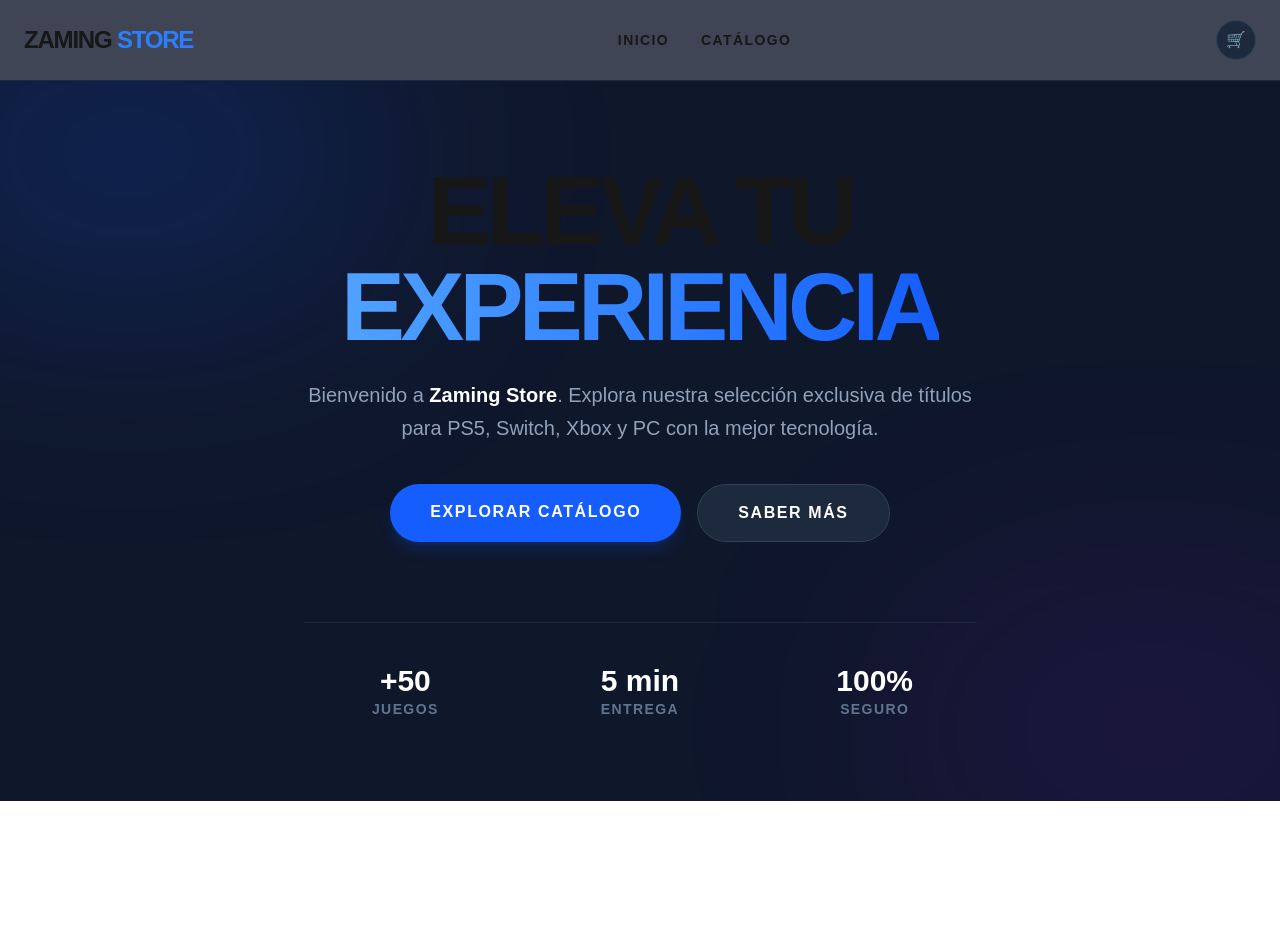
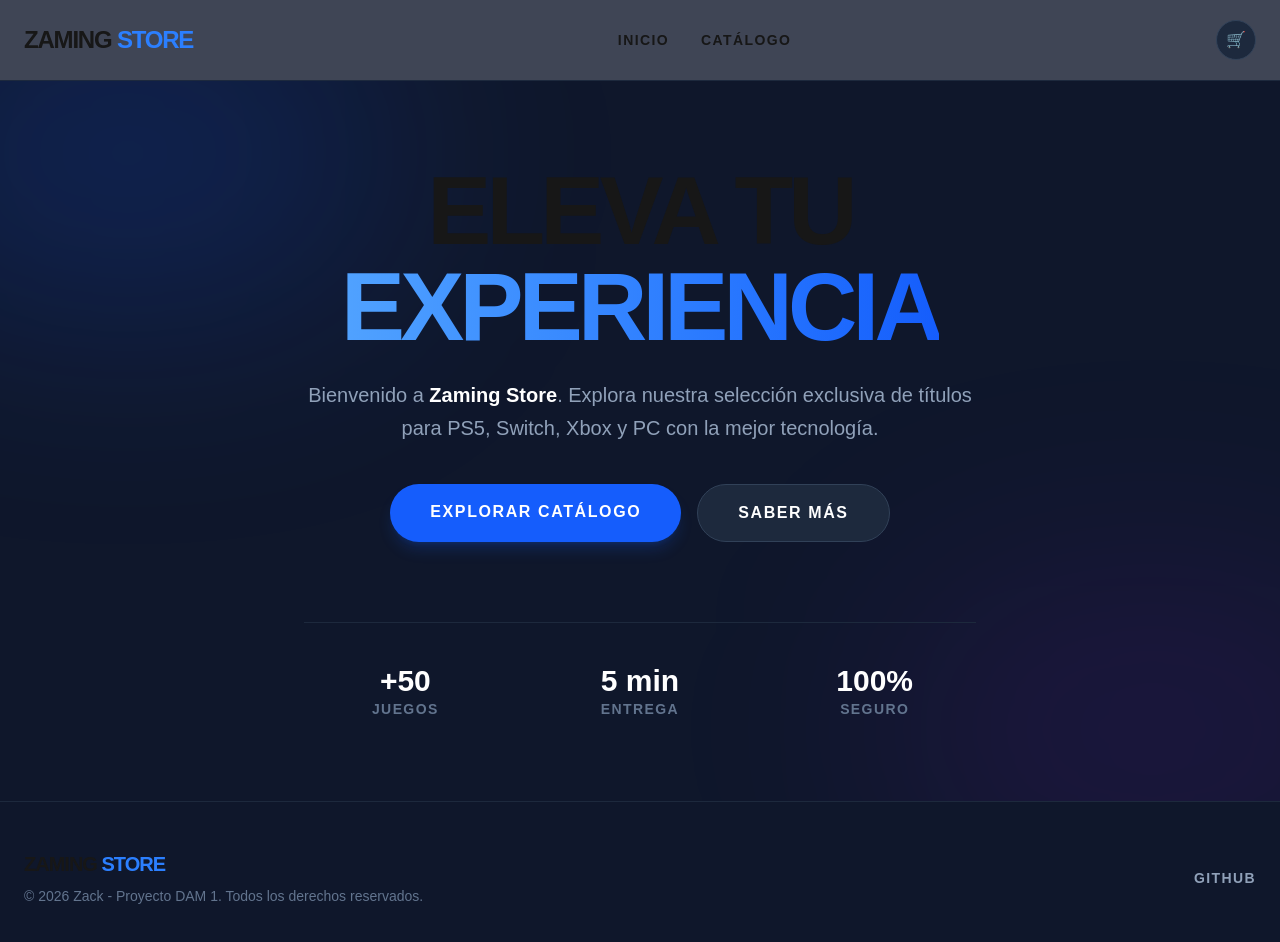
Before and after one commit to Zack1610/gaming-store-nextjs, a Next.js app: page / in a window 1280 px wide. Shown: the top 942 px of the page. Before the commit the page ends 801 px from the top, so only its background shows below. Built offline with nearby package versions, Linux system fonts and the light colour scheme.

Commit message:
mejora de diseño de la pagina de catalogo con el esqueleto de loading

```diff
--- /dev/null
+++ b/app/catalog/loading.tsx
@@ -0,0 +1,29 @@
+export default function LoadingCatalog() {
+  // Creamos un array de 6 elementos para mostrar 6 tarjetas de carga
+  const skeletons = Array.from({ length: 6 });
+
+  return (
+    <main className="p-8 bg-slate-900 min-h-screen">
+      {/* Título animado */}
+      <div className="h-12 w-64 bg-slate-800 rounded-full mx-auto mb-10 animate-pulse" />
+
+      <div className="grid grid-cols-1 sm:grid-cols-2 lg:grid-cols-3 gap-10">
+        {skeletons.map((_, i) => (
+          <div key={i} className="bg-slate-800 rounded-3xl overflow-hidden border border-slate-700 h-[450px] animate-pulse">
+            {/* Espacio de la imagen */}
+            <div className="w-full h-80 bg-slate-700" />
+            {/* Espacio del texto */}
+            <div className="p-6 space-y-4">
+              <div className="h-4 w-20 bg-slate-700 rounded-full" />
+              <div className="h-8 w-full bg-slate-700 rounded-lg" />
+              <div className="flex justify-between items-center mt-4">
+                <div className="h-10 w-24 bg-slate-700 rounded-full" />
+                <div className="h-10 w-24 bg-slate-700 rounded-full" />
+              </div>
+            </div>
+          </div>
+        ))}
+      </div>
+    </main>
+  );
+}
--- a/app/catalog/page.tsx
+++ b/app/catalog/page.tsx
@@ -3,6 +3,7 @@ import { db } from '@/lib/db';
 import Link from 'next/link';
 
 export default async function CatalogPage() {
+    await new Promise(resolve => setTimeout(resolve, 3000));
   // 1. Consulta a la base de datos zaming-store
   const [rows] = await db.query('SELECT * FROM juegos');
   const juegos = rows as any[];
--- a/app/layout.tsx
+++ b/app/layout.tsx
@@ -1,7 +1,7 @@
 import type { Metadata } from "next";
-import { Geist, Geist_Mono } from "next/font/google";
+import { Geist } from "next/font/google";
 import "./globals.css";
-import Link from "next/link"; // Importante para la navegación rápida
+import Link from "next/link";
 
 const geistSans = Geist({
   variable: "--font-geist-sans",
@@ -20,7 +20,9 @@ export default function RootLayout({
 }>) {
   return (
     <html lang="es">
-      <body className={`${geistSans.variable} antialiased bg-slate-900 text-white`}>
+      {/* Añadimos flex y min-h-screen para que el footer no "flote" a mitad de pantalla */}
+      <body className={`${geistSans.variable} antialiased bg-slate-900 text-white flex flex-col min-h-screen`}>
+
         {/* --- NAVBAR GLOBAL --- */}
         <nav className="border-b border-slate-800 bg-slate-900/80 backdrop-blur-md sticky top-0 z-50">
           <div className="max-w-7xl mx-auto px-6 h-20 flex items-center justify-between">
@@ -39,7 +41,7 @@ export default function RootLayout({
               </Link>
             </div>
 
-            {/* Botón de Perfil / Carrito (Estético por ahora) */}
+            {/* Carrito Estético */}
             <div className="flex gap-4">
               <div className="w-10 h-10 rounded-full bg-slate-800 border border-slate-700 flex items-center justify-center hover:border-blue-500 cursor-pointer transition-all">
                 🛒
@@ -48,8 +50,31 @@ export default function RootLayout({
           </div>
         </nav>
 
-        {/* Contenido de cada página */}
-        {children}
+        {/* Contenido de cada página - flex-grow empuja al footer hacia abajo */}
+        <div className="flex-grow">
+          {children}
+        </div>
+
+        {/* --- FOOTER GLOBAL --- */}
+        <footer className="border-t border-slate-800 bg-slate-900 py-12">
+          <div className="max-w-7xl mx-auto px-6 flex flex-col md:flex-row justify-between items-center gap-6">
+            <div>
+              <p className="text-xl font-black tracking-tighter">
+                ZAMING <span className="text-blue-500">STORE</span>
+              </p>
+              <p className="text-slate-500 text-sm mt-2">
+                © 2026 Zack - Proyecto DAM 1. Todos los derechos reservados.
+              </p>
+            </div>
+
+            <div className="flex gap-6 text-slate-400 text-sm font-bold uppercase tracking-widest">
+              <a href="https://github.com/Zack1610" target="_blank" className="hover:text-blue-500 transition-colors">
+                GitHub
+              </a>
+            </div>
+          </div>
+        </footer>
+
       </body>
     </html>
   );
```
